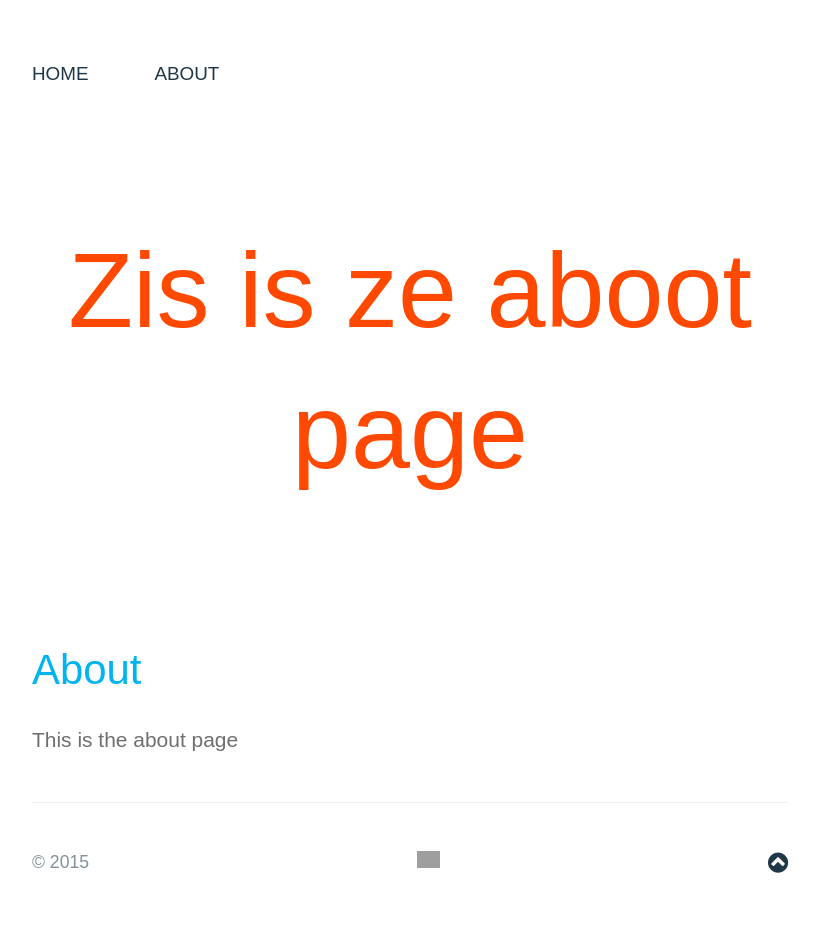
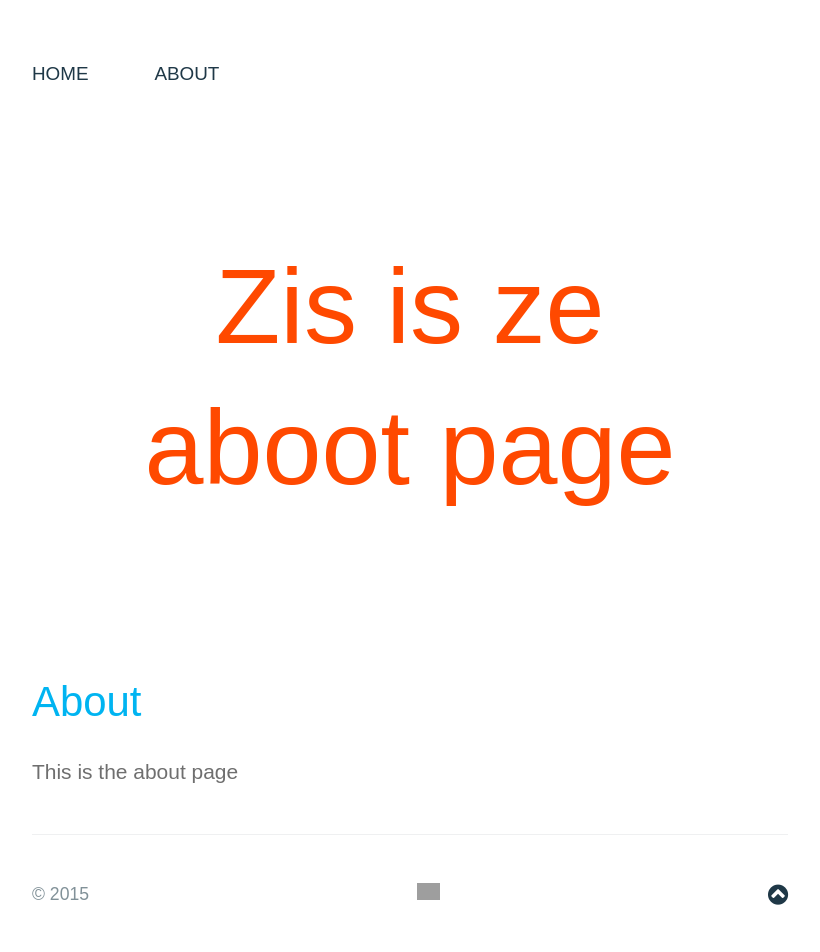
Before and after one commit to arcions/arcions.github.io, a Jekyll site: the page built from about/index.html, in a window 1280 px wide. Shown: the part 470-1422 px from the top of the page, without its empty margins (230-1050 px from the left). Built offline with Jekyll 4.4.1, drawn with Linux system fonts in a browser that asks for light colours; nearby versions of some CDN libraries; some web fonts are replaced; Markdown is read by kramdown in place of the engine named in the settings; grey boxes are pictures that could not be loaded.

Commit message:
Update main.css

```diff
--- a/stylesheets/main.css
+++ b/stylesheets/main.css
@@ -180,6 +180,9 @@ h6 {
     .page-header {
       padding: 0.5rem 0.25rem; } }
 
+.project-tagline {
+  padding: 1rem;
+}
 /* Project tagline */
   @media screen and (min-width: 64em) {
     .project-tagline {
```
